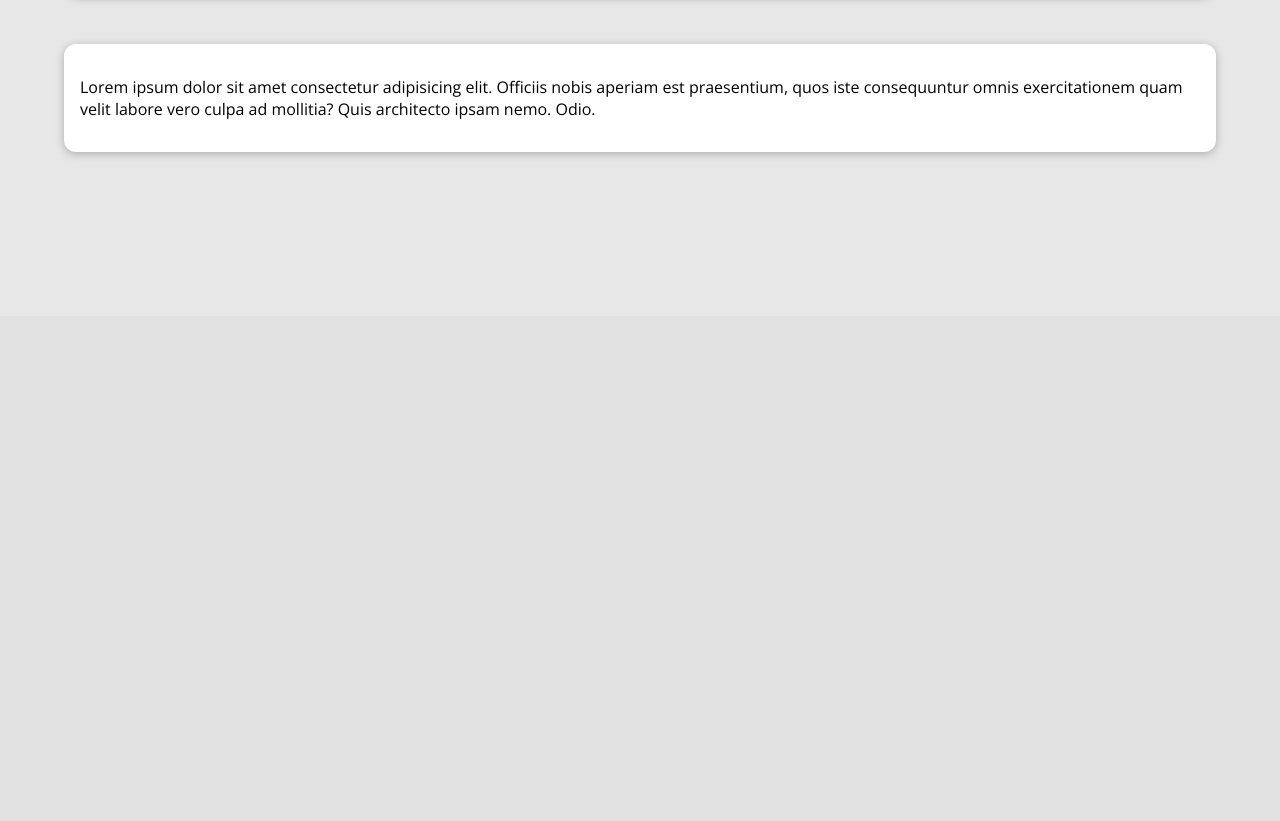
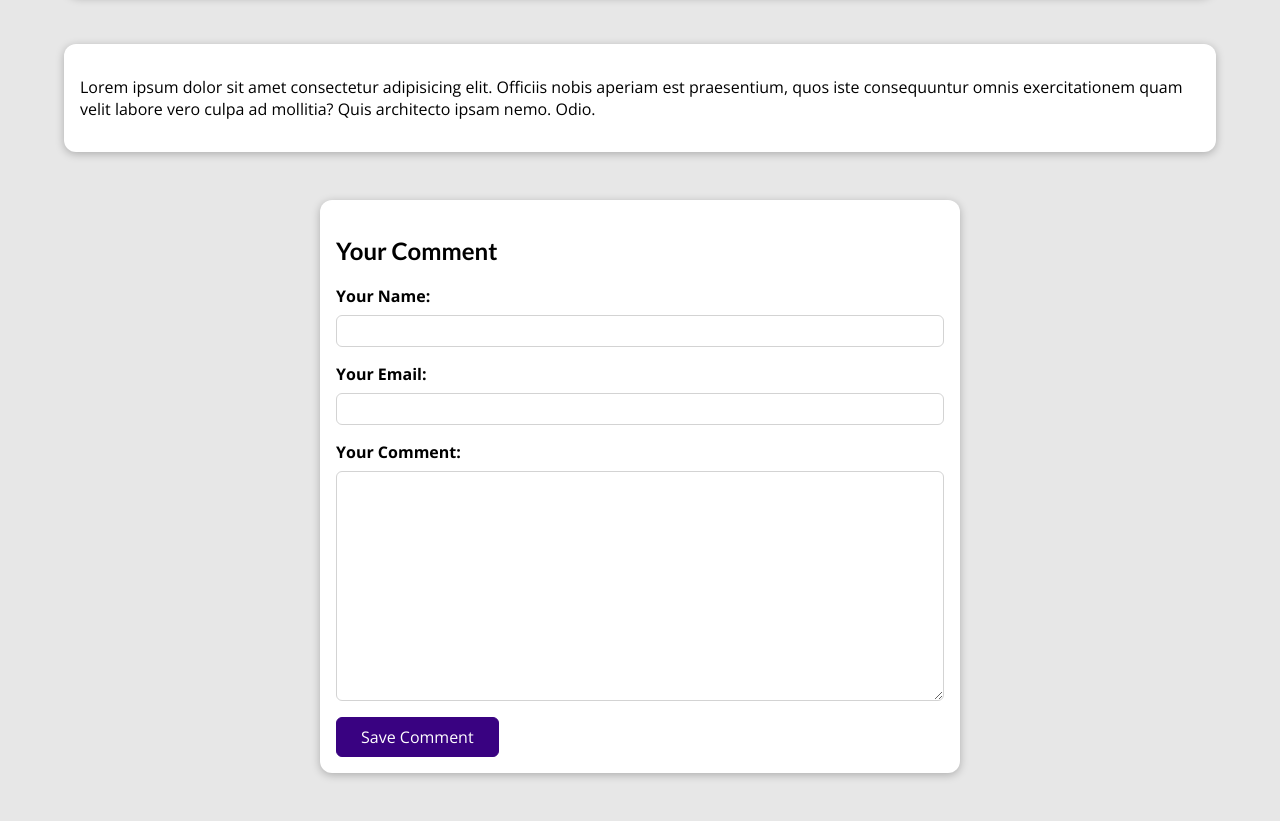
Before and after one commit to amirrezafahimi/My-Site, a Django app: a page that uses blog/templates/blog/post-detail.html in a window 1280 px wide. Shown: the part 484-1305 px from the top of the page. Before the commit the page ends 640 px from the top, so only its background shows below. Run offline with Django 3.2, Linux system fonts and the light colour scheme; data comes from the database, SQL or seed files in the repository; both versions use the stored data as it was after the commit.

Commit message:
added comment section to my site

```diff
--- /dev/null
+++ b/blog/forms.py
@@ -0,0 +1,13 @@
+from django import forms
+from .models import Comment
+
+
+class CommentForm(forms.ModelForm):
+    class Meta:
+        model = Comment
+        exclude = ["post"]
+        labels = {
+            "user_name": "Your Name",
+            "user_email": "Your Email",
+            "text": "Your Comment"
+        }
--- a/blog/models.py
+++ b/blog/models.py
@@ -47,3 +47,10 @@ class Post(models.Model):
 
     def __str__(self):
         return self.book()
+
+
+class Comment(models.Model):
+    user_name = models.CharField(max_length=120)
+    user_email = models.EmailField()
+    text = models.TextField(max_length=400)
+    post = models.ForeignKey(Post, on_delete=models.CASCADE, related_name="comments")
--- a/blog/static/blog/post-detail.css
+++ b/blog/static/blog/post-detail.css
@@ -73,3 +73,49 @@ main {
     padding: 0.5rem 1rem;
     border-radius: 8px;
 }
+
+.form-control {
+    margin-bottom: 1rem;
+}
+
+.form-control label {
+    font-weight: bold;
+    margin-bottom: 0.5rem;
+    display: block;
+}
+
+#comment-form {
+    margin: 3rem auto;
+    width: 90%;
+    max-width: 40rem;
+    border-radius: 12px;
+    background-color: white;
+    box-shadow: 0 2px 8px rgba(0, 0, 0, 0.25);
+    padding: 1rem;
+}
+
+#comment-form button {
+    font: inherit;
+    background-color: #390281;
+    color: white;
+    border: 1px solid #390281;
+    padding: 0.5rem 1.5rem;
+    border-radius: 6px;
+    cursor: pointer;
+}
+
+#comment-form button:hover,
+#comment-form button:active {
+    background-color: #4f0ba7;
+    border-color: #4f0ba7;
+}
+
+.form-control input,
+.form-control textarea {
+    display: block;
+    width: 100%;
+    font: inherit;
+    padding: 0.25rem;
+    border-radius: 6px;
+    border: 1px solid lightgray;
+}
--- a/blog/templates/blog/post-detail.html
+++ b/blog/templates/blog/post-detail.html
@@ -31,4 +31,19 @@
     <main>
         {{ post.content|linebreaks }}
     </main>
+
+    <section id="comment-form">
+        <h2>Your Comment</h2>
+        <form action="{% url "post-detail-page" post.slug %}" method="post">
+            {% csrf_token %}
+            {% for form_field in comment_form %}
+                <div class="form-control">
+                    {{ form_field.label_tag }}
+                    {{ form_field }}
+                    {{ form_field.errors }}
+                </div>
+            {% endfor %}
+            <button>Save Comment</button>
+        </form>
+    </section>
 {% endblock %}
--- a/blog/views.py
+++ b/blog/views.py
@@ -1,5 +1,8 @@
 import django.views
-from django.shortcuts import render, get_object_or_404
+from .forms import CommentForm
+from django.shortcuts import render
+from django.http import HttpResponseRedirect
+from django.urls import reverse
 
 from .models import Post
 
@@ -24,11 +27,30 @@ class AllPostsView(django.views.generic.ListView):
     context_object_name = "all_posts"
 
 
-class SinglePostView(django.views.generic.DetailView):
-    template_name = "blog/post-detail.html"
-    model = Post
+class SinglePostView(django.views.View):
 
-    def get_context_data(self, **kwargs):
-        context = super().get_context_data(**kwargs)
-        context["post_tags"] = self.object.tags.all()
-        return context
+    def get(self, request, slug):
+        post = Post.objects.get(slug=slug)
+        context = {
+            "post": post,
+            "post_tags": post.tags.all(),
+            "comment_form": CommentForm()
+        }
+        return render(request, "blog/post-detail.html", context)
+
+    def post(self, request, slug):
+        comment_form = CommentForm(request.POST)
+        post = Post.objects.get(slug=slug)
+
+        if comment_form.is_valid():
+            comment = comment_form.save(commit=False)
+            comment.post = post
+            comment.save()
+            return HttpResponseRedirect(reverse("post-detail-page", args=[slug]))
+
+        context = {
+            "post": post,
+            "post_tags": post.tags.all(),
+            "comment_form": comment_form
+        }
+        return render(request, "blog/post-detail.html", context)
```
Also changed, not shown: blog/migrations/0003_comment.py (added), db.sqlite3.
